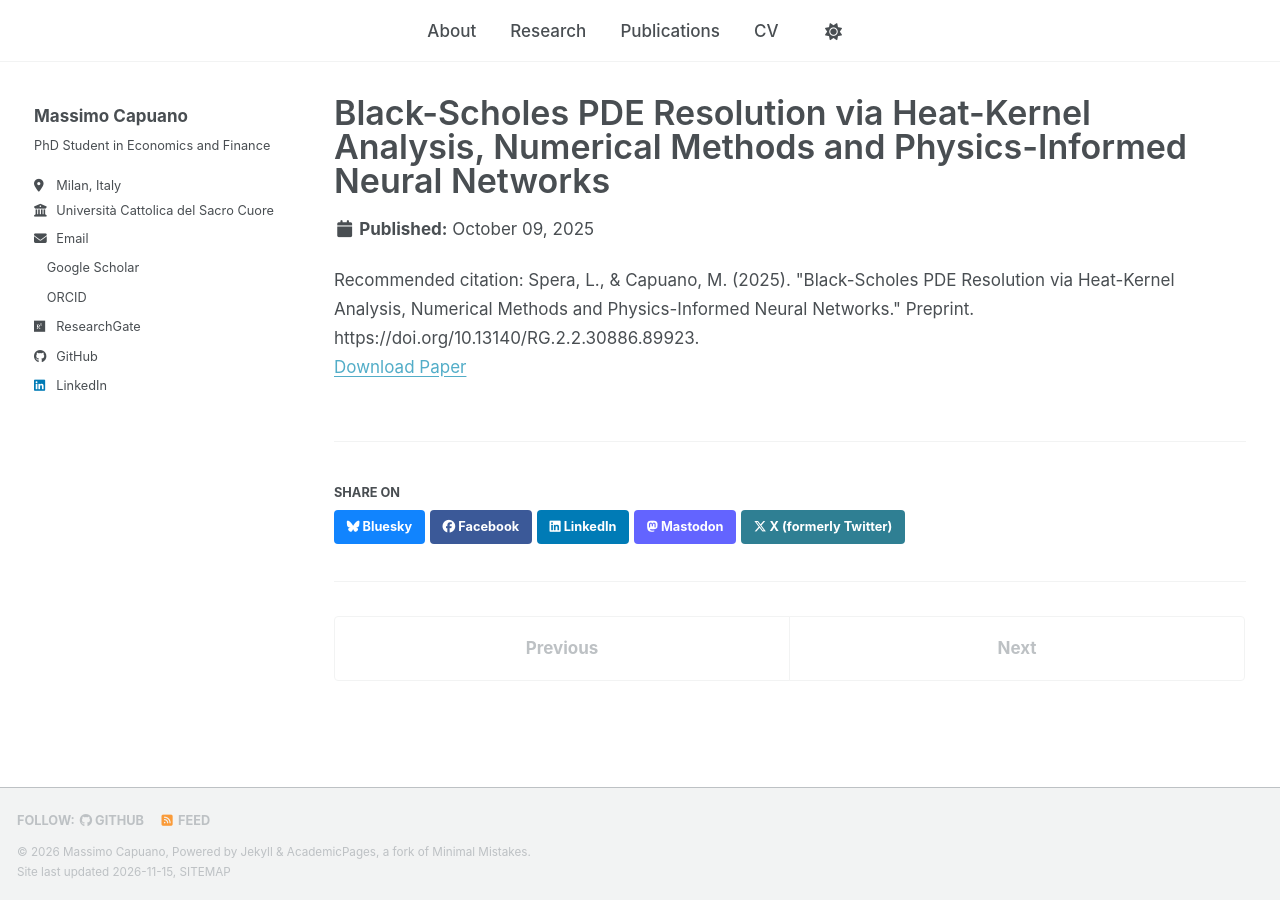
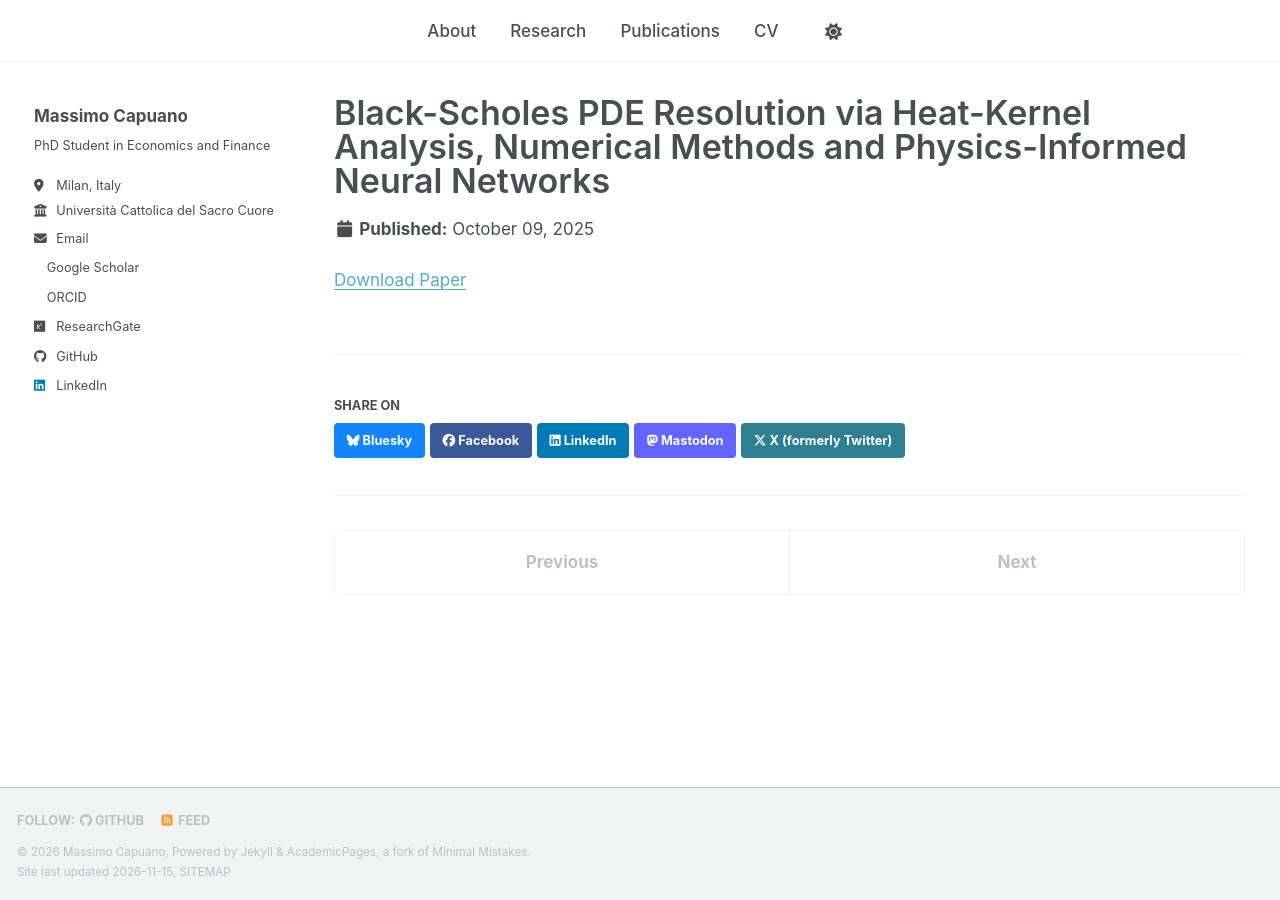
Before and after one commit to capuanomassimo/capuanomassimo.github.io, a Jekyll site: the page built from _publications/2025-10-09-black-scholes-pde-resolution.md, in a window 1280 px wide. Built offline with Jekyll 4.4.1, drawn with Linux system fonts in a browser that asks for light colours; a script bundle is joined from its source files by our own code; a style sheet for code colours, icons or effects is not loaded.

Commit message:
Clean publication metadata and remove abstracts

```diff
--- a/_publications/2025-10-09-black-scholes-pde-resolution.md
+++ b/_publications/2025-10-09-black-scholes-pde-resolution.md
@@ -4,8 +4,7 @@ collection: publications
 category: working-papers
 permalink: /publication/black-scholes-pde-resolution/
 date: 2025-10-09
+authors: "Lorenzo Spera and Massimo Capuano"
 type: "Preprint"
-excerpt: "Studies the Black-Scholes equation through its heat-kernel solution, finite-difference methods, and physics-informed neural networks."
 paperurl: "https://doi.org/10.13140/RG.2.2.30886.89923"
-citation: 'Spera, L., & Capuano, M. (2025). "Black-Scholes PDE Resolution via Heat-Kernel Analysis, Numerical Methods and Physics-Informed Neural Networks." Preprint. https://doi.org/10.13140/RG.2.2.30886.89923.'
 ---
```
